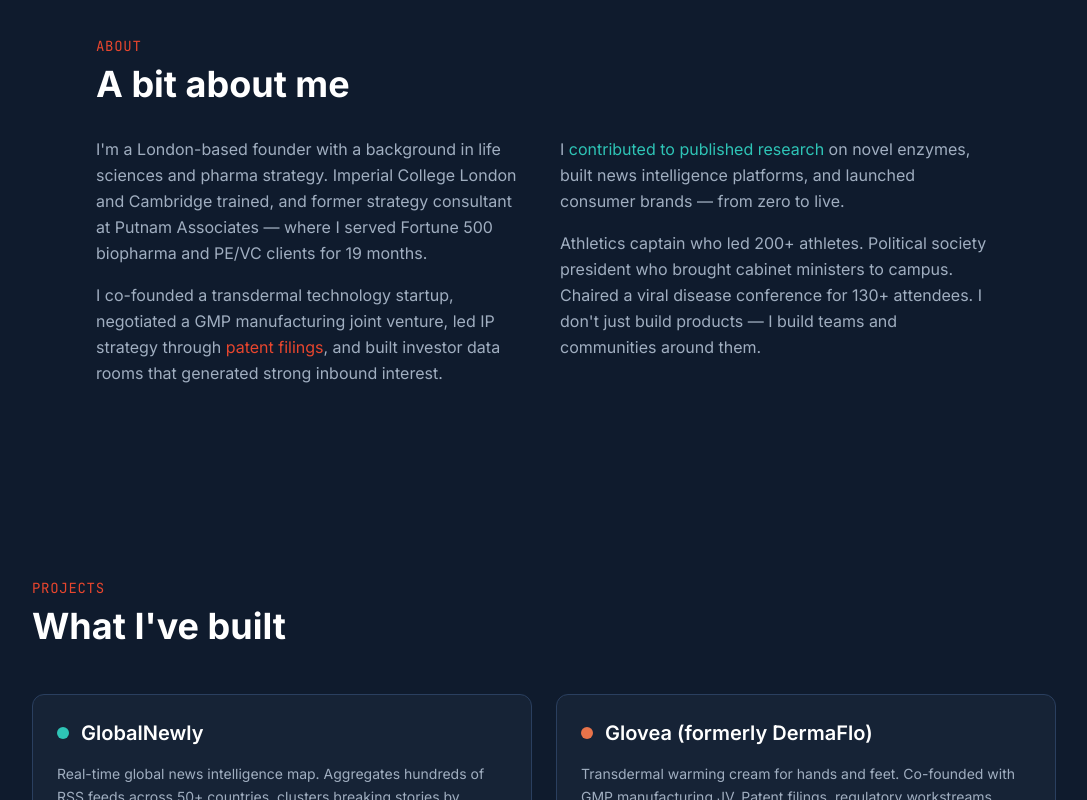
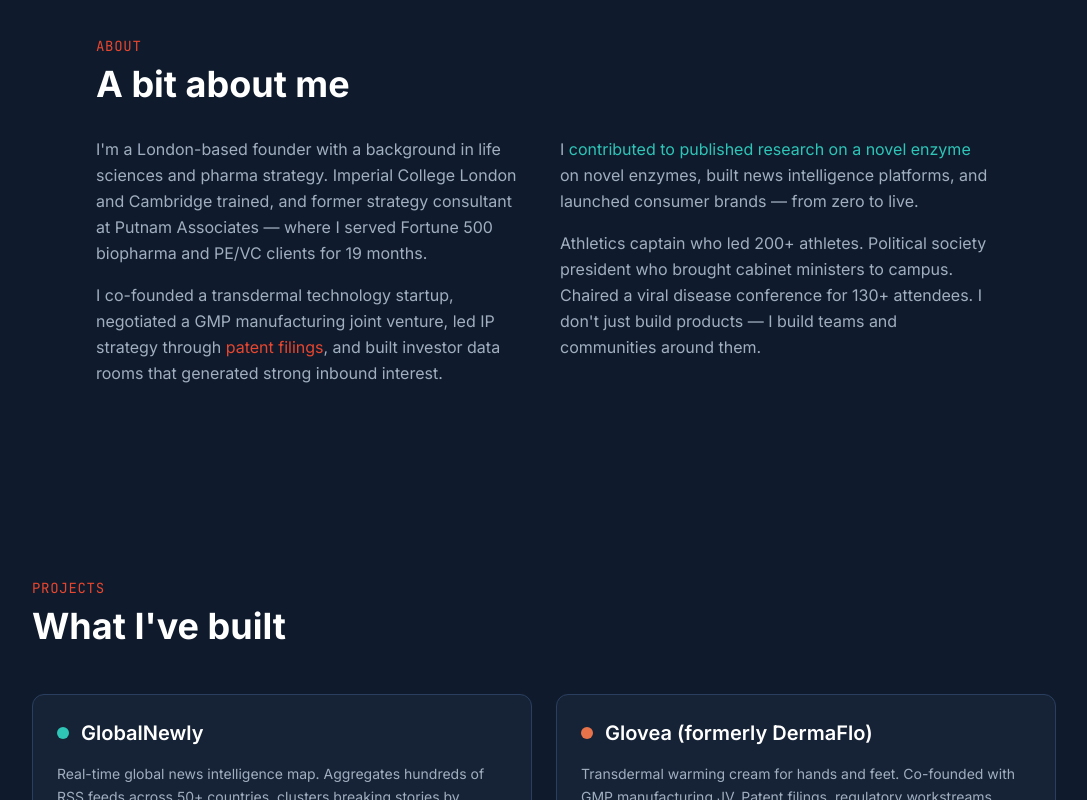
Before and after one commit to JamesMildog/jamesmillett.com, a React (Vite) app: page / in a window 1280 px wide. Shown: the part 860-1660 px from the top of the page, without its empty margins (96-1183 px from the left). Built offline with nearby package versions, Linux system fonts and the light colour scheme.

Commit message:
Fix: novel enzyme (singular) for published research

```diff
--- a/src/App.tsx
+++ b/src/App.tsx
@@ -323,7 +323,7 @@
             </div>
             <div className="space-y-4 text-text-light leading-relaxed">
               <p>
-                I <a href="https://pubs.acs.org/doi/10.1021/acssynbio.4c00790" target="_blank" rel="noopener noreferrer" className="text-teal hover:underline">contributed to published research</a> on novel enzymes, built news intelligence platforms, and launched consumer brands — from zero to live.
+                I <a href="https://pubs.acs.org/doi/10.1021/acssynbio.4c00790" target="_blank" rel="noopener noreferrer" className="text-teal hover:underline">contributed to published research on a novel enzyme</a> on novel enzymes, built news intelligence platforms, and launched consumer brands — from zero to live.
               </p>
               <p>
                 Athletics captain who led 200+ athletes. Political society president who brought cabinet ministers to campus. Chaired a viral disease conference for 130+ attendees. I don't just build products — I build teams and communities around them.
@@ -465,7 +465,7 @@
             <div className="bg-navy-card border border-teal/30 rounded-xl p-6">
               <h4 className="text-sm font-semibold text-teal mb-2">Published Research</h4>
               <p className="text-text-light text-sm leading-relaxed mb-3">
-                Contributed to a paper on novel enzymes published in ACS Synthetic Biology (data curation).
+                Contributed to a paper on a novel enzyme published in ACS Synthetic Biology (data curation).
               </p>
               <a
                 href="https://pubs.acs.org/doi/10.1021/acssynbio.4c00790"
```
